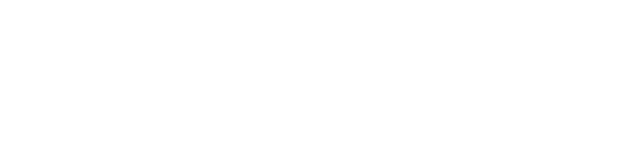
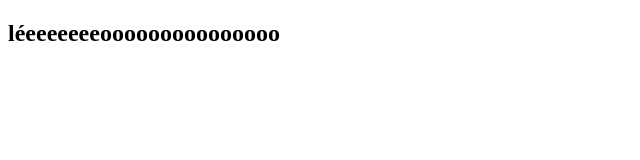
Before and after one commit to Leonardohilariogithub/ImersaoDev-Alura, a plain HTML site: page AULA 8 TRUNFO, IMAGENS, MANIPULAÇÃO DO HTML E CSS/index.html in a window 1280 px wide. Shown: the whole page, without its empty margins (0-640 px from the left). Drawn offline with Linux system fonts and the light colour scheme.

Commit message:
confirmar

```diff
--- a/AULA 8 TRUNFO, IMAGENS, MANIPULAÇÃO DO HTML E CSS/index.html
+++ b/AULA 8 TRUNFO, IMAGENS, MANIPULAÇÃO DO HTML E CSS/index.html
@@ -4,9 +4,10 @@
     <meta charset="UTF-8">
     <meta http-equiv="X-UA-Compatible" content="IE=edge">
     <meta name="viewport" content="width=device-width, initial-scale=1.0">
-    <title>Document</title>
+    <title>DShow</title>
 </head>
 <body>
+    <h2>léeeeeeeeooooooooooooooo</h2>
 
 </body>
 </html>
```
